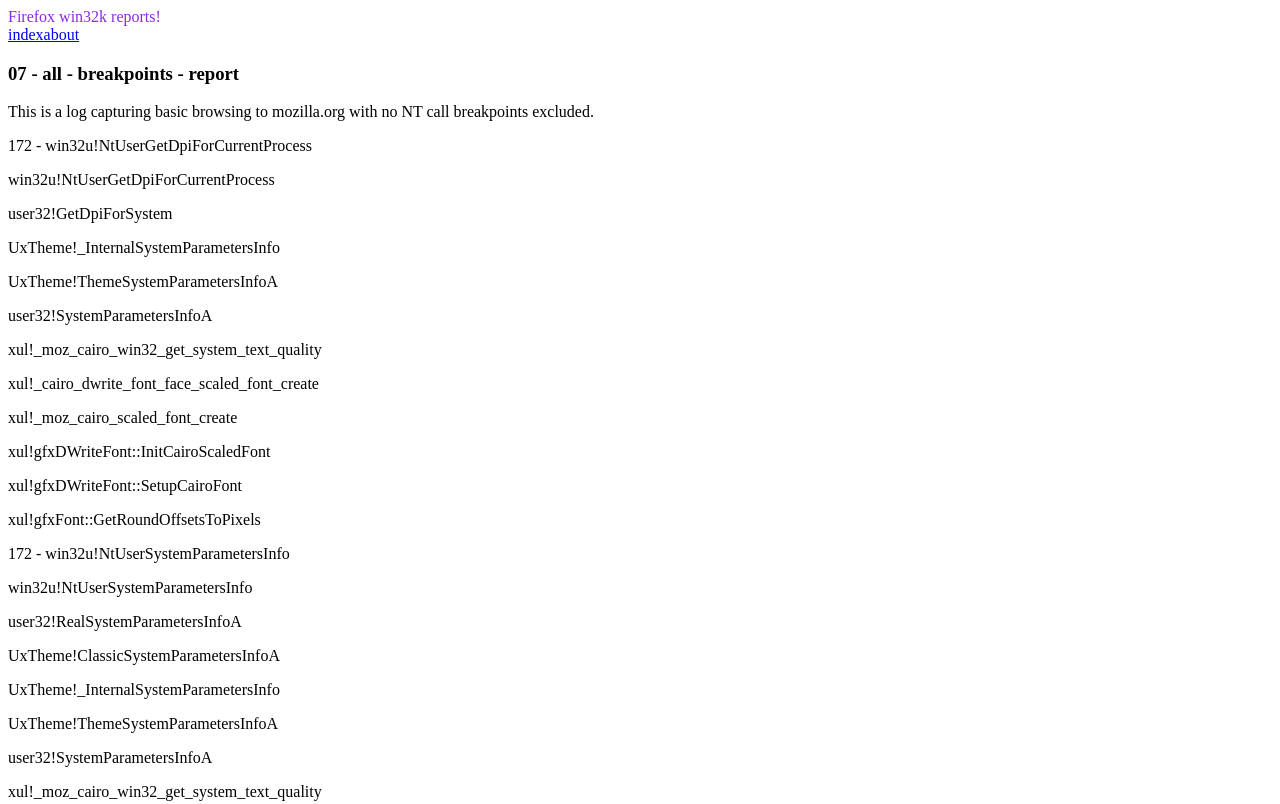
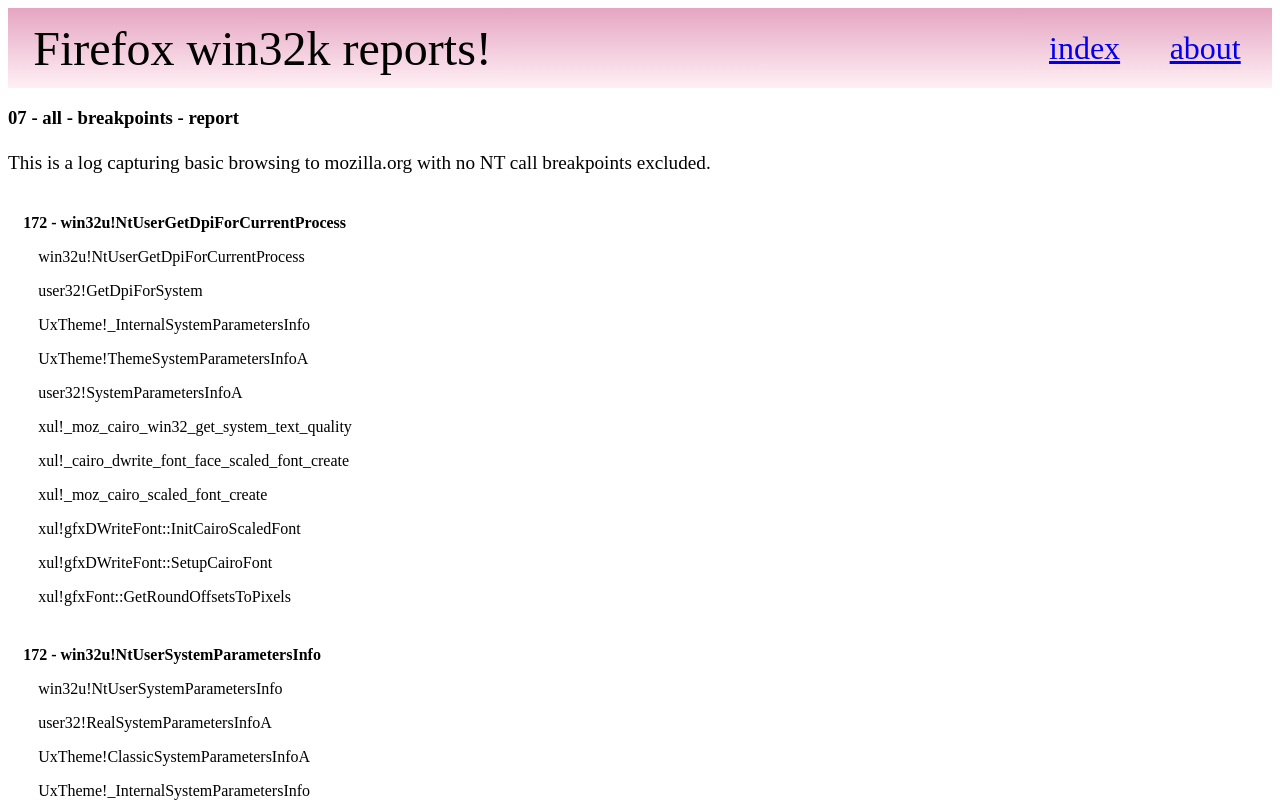
Before and after one commit to bayounetta/fx-win32k-report, a Gatsby site: page /allBreakpointsReport in a window 1280 px wide. Shown: the top 804 px of the page. Built offline with nearby package versions, Linux system fonts and the light colour scheme; Gatsby itself is replaced by a stand-in of ours.

Commit message:
add styling to make the logs calming and cute

```diff
--- a/src/components/header.module.css
+++ b/src/components/header.module.css
@@ -1,3 +1,23 @@
 .header {
-  color: blueviolet;
+  background: linear-gradient(#e5a5c2, #fff0f5);
+  width: 100%;
+  height: 10vh;
+  display: flex;
+  flex-direction: row;
+  align-items: center;
 }
+
+.title {
+  font-size: 36pt;
+  flex: 0.8;
+  padding-left: 2%;
+}
+
+.navigation {
+  flex: 0.2;
+}
+
+.navigationLink {
+  font-size: 24pt;
+  padding: 10%;
+}
--- a/src/pages/about.js
+++ b/src/pages/about.js
@@ -5,6 +5,7 @@
 export default () => (
   <div>
     <Header />
+    <div className="page">
       <h3>
         This project site tracks the changes week to week in NT function usage in
         content processes, specifically related to{' '}
@@ -74,4 +75,5 @@
         <i>NtGdiDdDDIGetDeviceState</i>
       </div>
     </div>
+  </div>
 );
--- a/src/pages/allBreakpointsReport.js
+++ b/src/pages/allBreakpointsReport.js
@@ -3,25 +3,29 @@
 
 import Header from '../components/header';
 
+import logStyles from './log.module.css';
+
 export default ({ data }) => (
   <div>
     <Header />
+    <div className="page">
       <h3>07 - all - breakpoints - report</h3>
-    <p>
+      <p className={logStyles.reportExplanation}>
         This is a log capturing basic browsing to mozilla.org with no NT call
         breakpoints excluded.
       </p>
-    <div>
+      <div className={logStyles.stack}>
         {data.allAllBreakpointsReportJson.edges.map((node) => (
           <div>
-          <p className="stackFrequency">
+            <p className={logStyles.stackFrequency}>
               {node.node.frequency} - {node.node.frames[0]}
             </p>
             {node.node.frames.map((elem) => (
-            <p className="stackFrame">{elem}</p>
+              <p className={logStyles.stackFrame}>{elem}</p>
             ))}
           </div>
         ))}
+      </div>
     </div>
   </div>
 );
--- /dev/null
+++ b/src/pages/log.module.css
@@ -0,0 +1,17 @@
+.reportExplanation {
+  margin-top: 1.2em;
+  font-size: 1.2em;
+}
+
+.stack {
+  margin-left: 1.2%;
+}
+
+.stackFrequency {
+  margin-top: 2.5em;
+  font-weight: bold;
+}
+
+.stackFrame {
+  margin-left: 1.2%;
+}
--- a/src/styles/global.css
+++ b/src/styles/global.css
@@ -1,12 +1,30 @@
 html {
-  background-color: lavenderblush;
+  color: #2b303a;
+  background-color: #fff0f5;
 }
 
-.stackFrequency {
-  margin-top: 4em;
+h3 {
   font-weight: bold;
+  font-size: 1.4em;
 }
 
-.stackFrame {
-  line-height: 0.5em;
+p {
+  line-height: 1.4em;
 }
+
+.reportList {
+  margin-top: 2%;
+  display: flex;
+  flex-direction: column;
+}
+
+.reportList a {
+  margin: 1.2%;
+  font-size: 22pt;
+}
+
+.page {
+  margin-top: 2em;
+  padding-left: 10px;
+  margin-bottom: 2em;
+}
```
Also changed, not shown: src/pages/fullReport.js (+8 -4 lines), src/pages/index.js (+13 -10 lines), src/pages/mozillaOrgReport.js (+11 -5 lines), src/pages/phaserReport.js (+11 -5 lines), src/pages/printingReport.js (+8 -4 lines), src/pages/svgReport.js (+11 -5 lines), src/pages/videoReport.js (+11 -5 lines), src/pages/webrtcReport.js (+8 -4 lines). Lines whose indentation alone changed are shown as unchanged.
